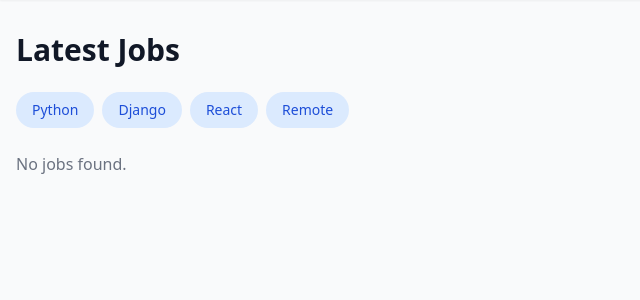
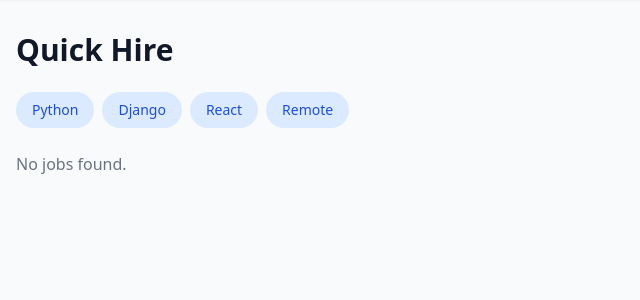
Before and after one commit to MohamedWazeemJassir/quickhire, a Django app: page / in a window 1280 px wide. Shown: the part 65-365 px from the top of the page, without its empty margins (0-640 px from the left). Run offline with Django 5.2, Linux system fonts and the light colour scheme; data that the repository does not hold is empty; some libraries are stand-ins or nearby versions.

Commit message:
Update home.html

```diff
--- a/jobs/templates/jobs/home.html
+++ b/jobs/templates/jobs/home.html
@@ -2,7 +2,7 @@
 {% block title %}Latest Jobs{% endblock %}
 
 {% block content %}
-<h1 class="text-3xl font-bold mb-6">Latest Jobs</h1>
+<h1 class="text-3xl font-bold mb-6">Quick Hire</h1>
 
 <div class="flex flex-wrap gap-2 mb-6">
     {% for value, label in categories %}
```
